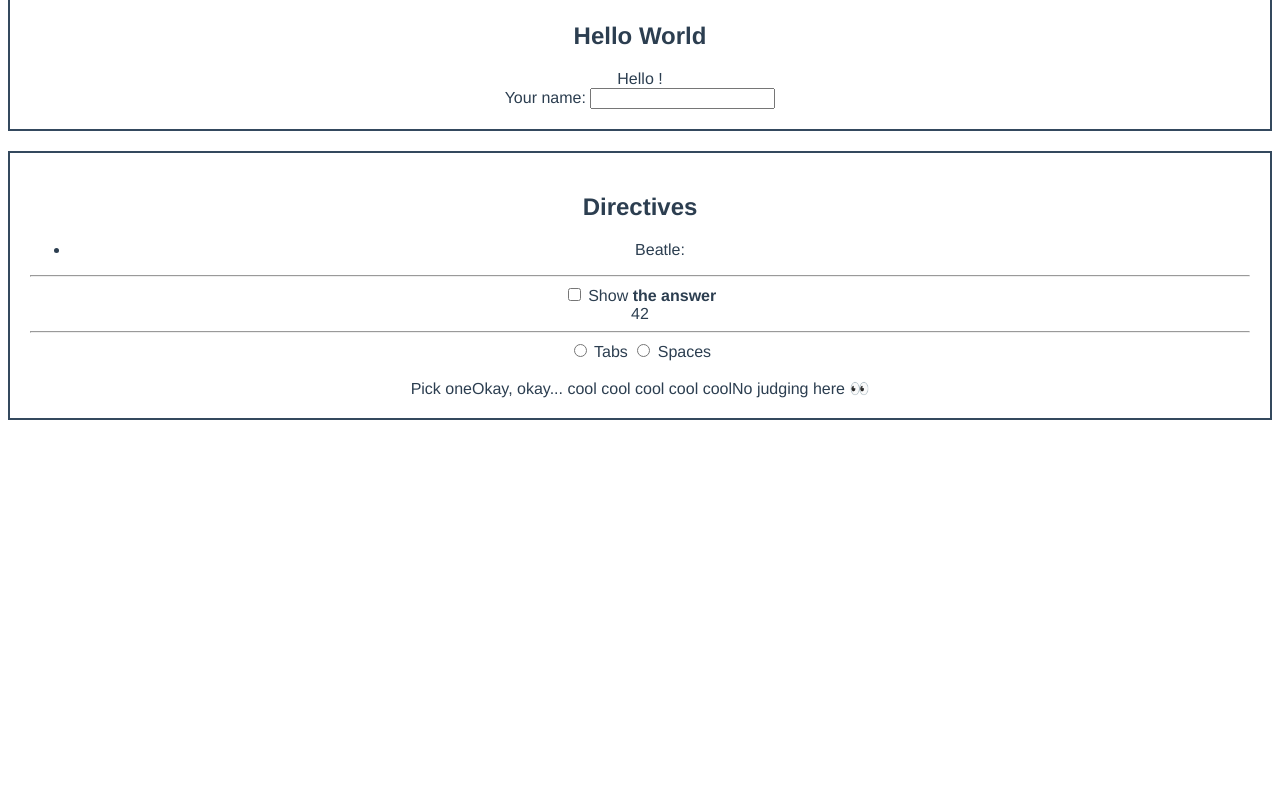
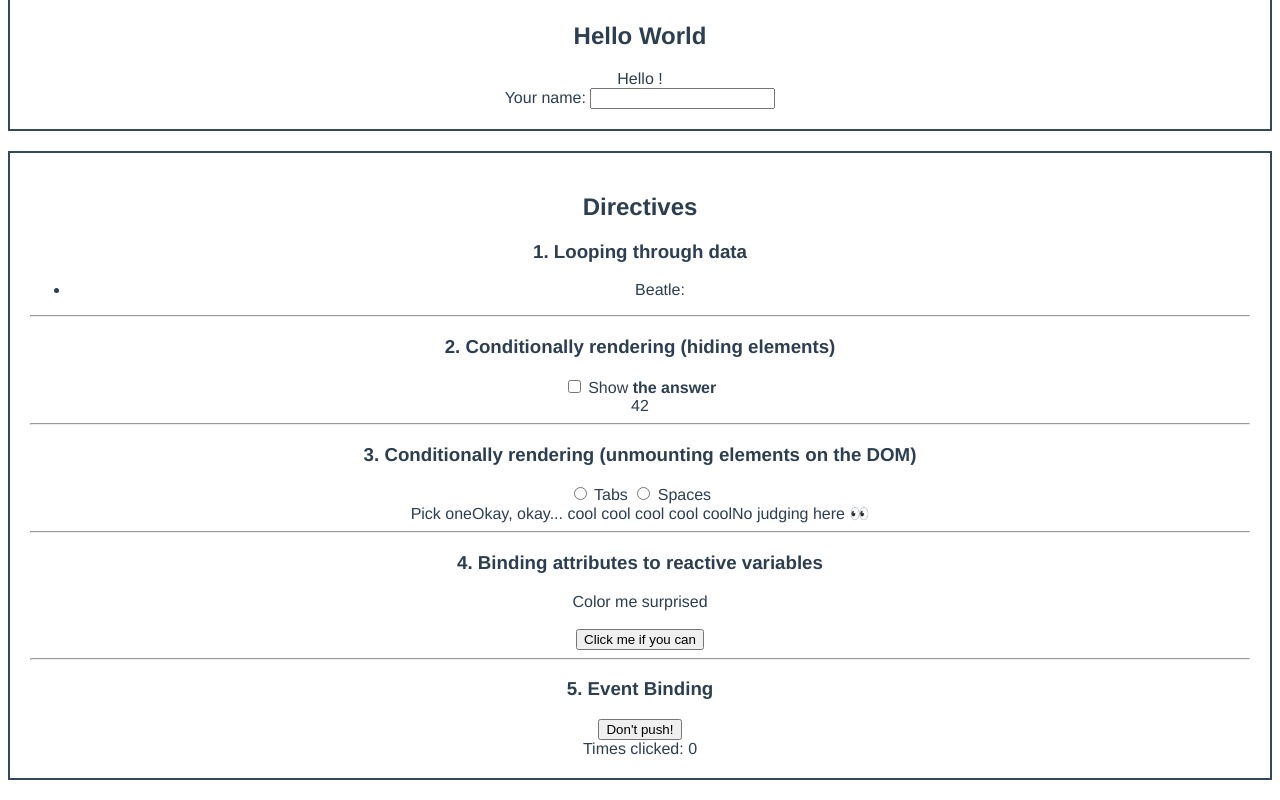
Before and after one commit to ackzell/vue-workshop, a Vue app: page / in a window 1280 px wide. Shown: the part 284-1084 px from the top of the page. Before the commit the page ends 800 px from the top, so only its background shows below. Built offline with nearby package versions, Linux system fonts and the light colour scheme.

Commit message:
Finished with the directives tests.

```diff
--- a/src/components/Directives.vue
+++ b/src/components/Directives.vue
@@ -2,7 +2,7 @@
   <div>
     <h2>Directives</h2>
 
-    <!-- ========== Looping through data ========== -->
+    <h3>1. Looping through data</h3>
     <ul>
       <!--
           We want this li to repeat and to show the names of the band members,
@@ -19,13 +19,15 @@
       <li>Beatle:</li>
     </ul>
 
-    <!-- ========== Conditionally rendering (hiding elements) ========== -->
+    <hr />
+    <!-- ======================================================================================== -->
+
+    <h3>2. Conditionally rendering (hiding elements)</h3>
     <!--
         When the following checkbox is checked,
         we want the answer to be displayed,
         otherwise it should remain hidden.
      -->
-    <hr />
     <label>
       <!-- hint: we already bound the `treasureRevealed` reactive variable on the checkbox -->
       <input type="checkbox" v-model="treasureRevealed" />
@@ -34,8 +36,10 @@
     <!-- don't worry about the `data-testid` attribute, we need it for the test -->
     <div data-testid="answer-42">42</div>
 
-    <!-- ========== Conditionally rendering (unmounting elements on the DOM) ========== -->
     <hr />
+    <!-- ======================================================================================== -->
+
+    <h3>3. Conditionally rendering (unmounting elements on the DOM)</h3>
     <label>
       <!--
             when choosing Tabs, we want  to render
@@ -62,10 +66,7 @@
       Spaces
     </label>
 
-    <br />
-    <br />
-
-    <div data-testid="tabs-vs-spaces-answer">
+    <div>
       <!--
         Conditionally add to the DOM the following spans:
         1. No `indent` value (falsy): "Pick one"
@@ -78,6 +79,32 @@
       <span>Okay, okay... cool cool cool cool cool</span>
       <span>No judging here 👀</span>
     </div>
+
+    <hr />
+    <!-- ======================================================================================== -->
+
+    <h3>4. Binding attributes to reactive variables</h3>
+    <!--
+        We want to apply a class `.colored` to this span when the value of `indent` is "Spaces". Otherwise no class should be added to the element.
+    -->
+    <span>Color me surprised</span>
+    <br /><br />
+    <!--
+        We want to disable the button below when the `treasureRevealed` reactive variable is set to true.
+    -->
+    <button>Click me if you can</button>
+
+    <hr />
+    <!-- ======================================================================================== -->
+
+    <h3>5. Event Binding</h3>
+    <!--
+        We want to increment the `count` reactive variable in 1 each time the button is clicked.
+    -->
+    <button>Don't push!</button>
+    <div>Times clicked: {{ count }}</div>
+
+    <!-- ======================================================================================== -->
   </div>
 </template>
 
@@ -92,8 +119,16 @@ export default {
         { name: "Ringo" }
       ],
       treasureRevealed: false,
-      indent: null
+      indent: null,
+      count: 0
     };
   }
 };
 </script>
+
+<style scoped>
+.colored {
+  background: #34495e;
+  color: whitesmoke;
+}
+</style>
```
Also changed, not shown: 1 other file (tests, documents, lock files or other folders).
